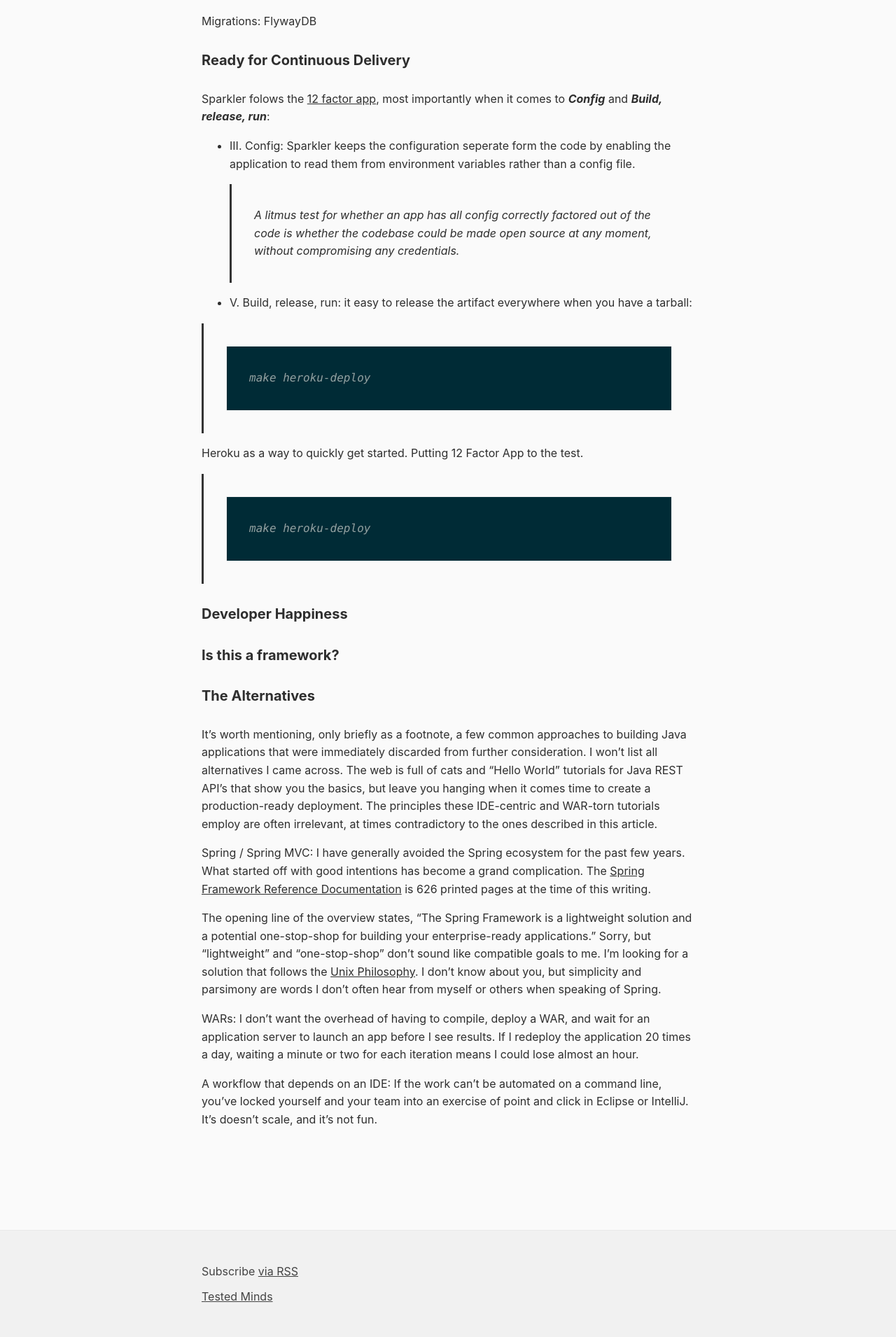
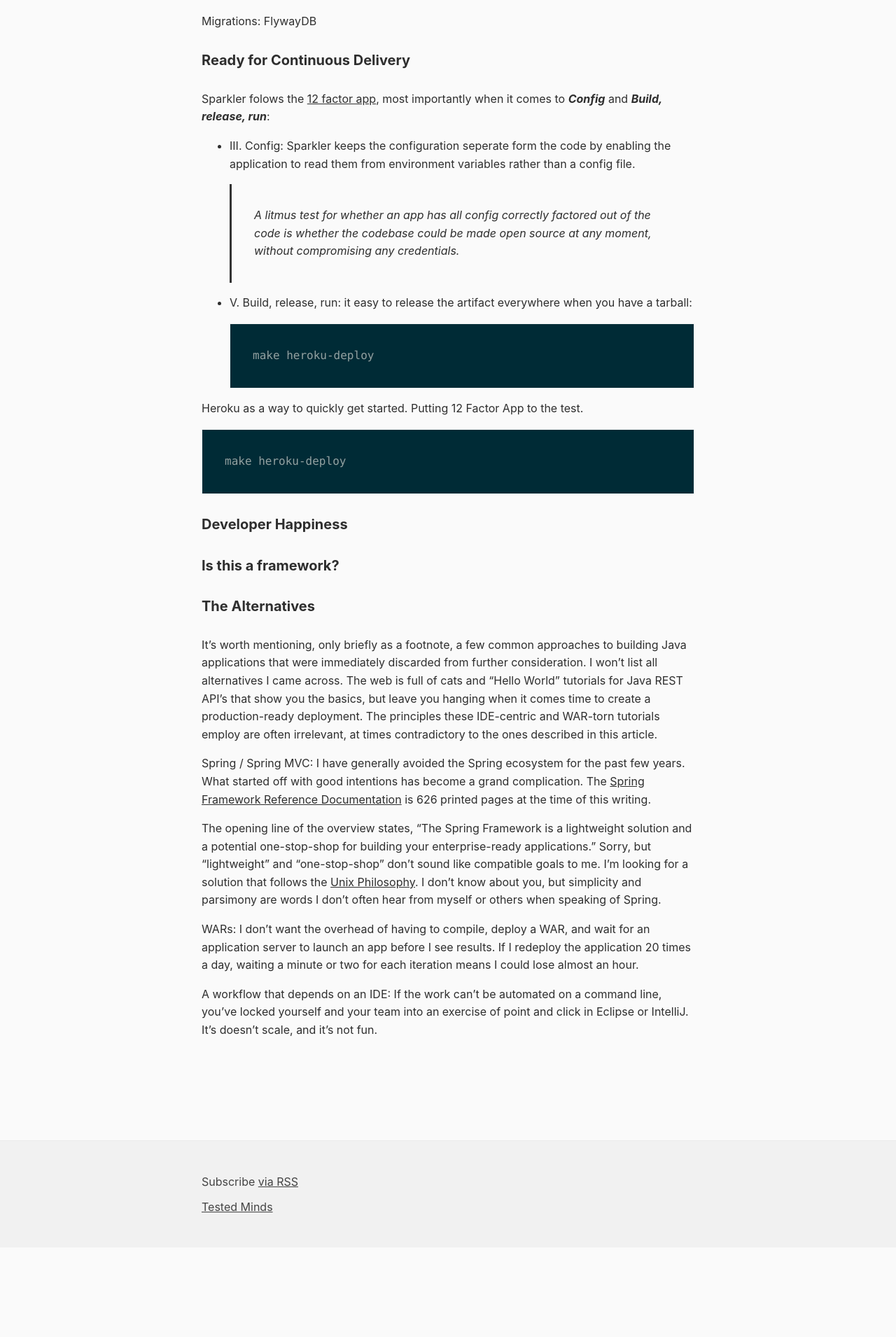
Before and after one commit to saslani/saslani.github.io, a Jekyll site: the page built from _posts/2016-04-12-sparkler.md, in a window 1280 px wide. Shown: the part 1249-3159 px from the top of the page at 70% size. Built offline with Jekyll 4.4.1, drawn with Linux system fonts in a browser that asks for light colours; after the commit the page ends 3031 px from its top, so only the background shows below that.

````diff
--- a/_posts/2016-04-12-sparkler.md
+++ b/_posts/2016-04-12-sparkler.md
@@ -33,16 +33,14 @@ Sparkler folows the [12 factor app](http://12factor.net/), most importantly when
 	> A litmus test for whether an app has all config correctly factored out of the code is whether the codebase could be made open source at any moment, without compromising any credentials.
 
 * V. Build, release, run: it easy to release the artifact everywhere when you have a tarball:
-
->```
-> make heroku-deploy
-> ```
+```
+make heroku-deploy
+```
 
 Heroku as a way to quickly get started. Putting 12 Factor App to the test.
-
->```
-> make heroku-deploy
-> ```
+```
+make heroku-deploy
+```
 
 #### Developer Happiness
 
````
